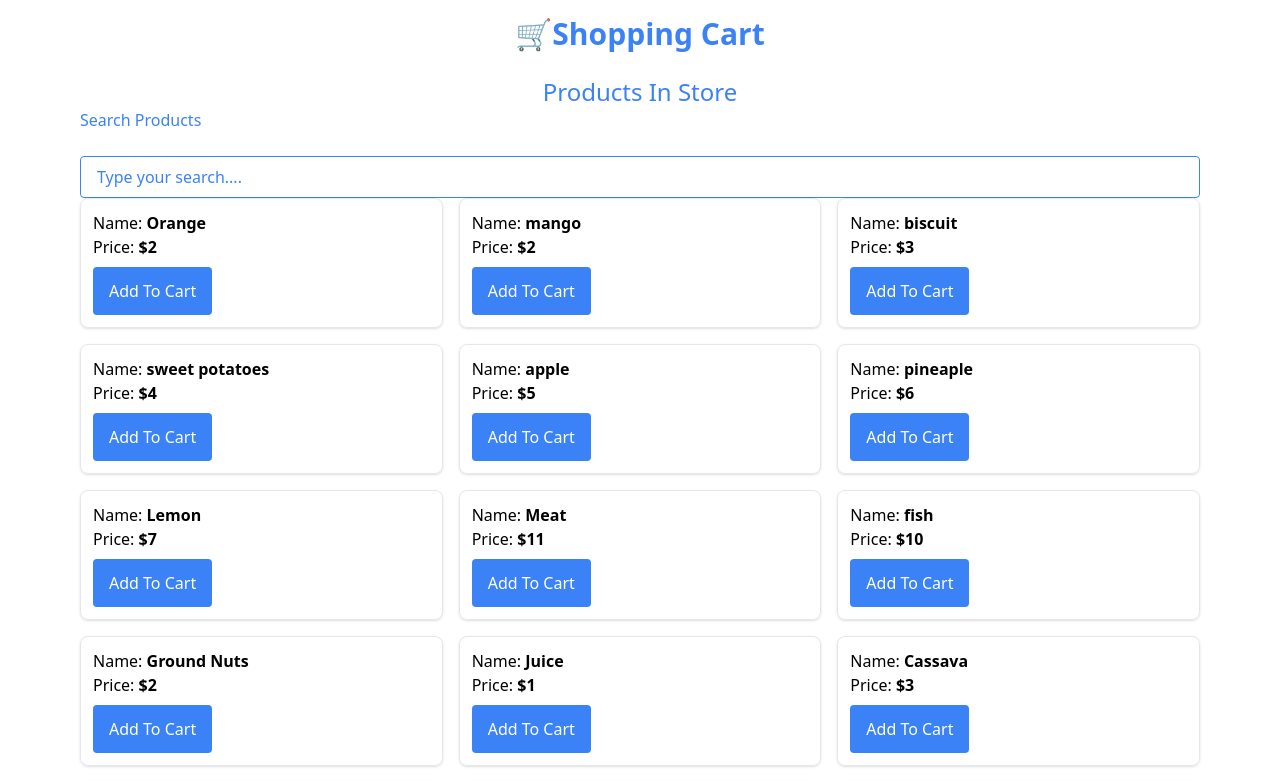
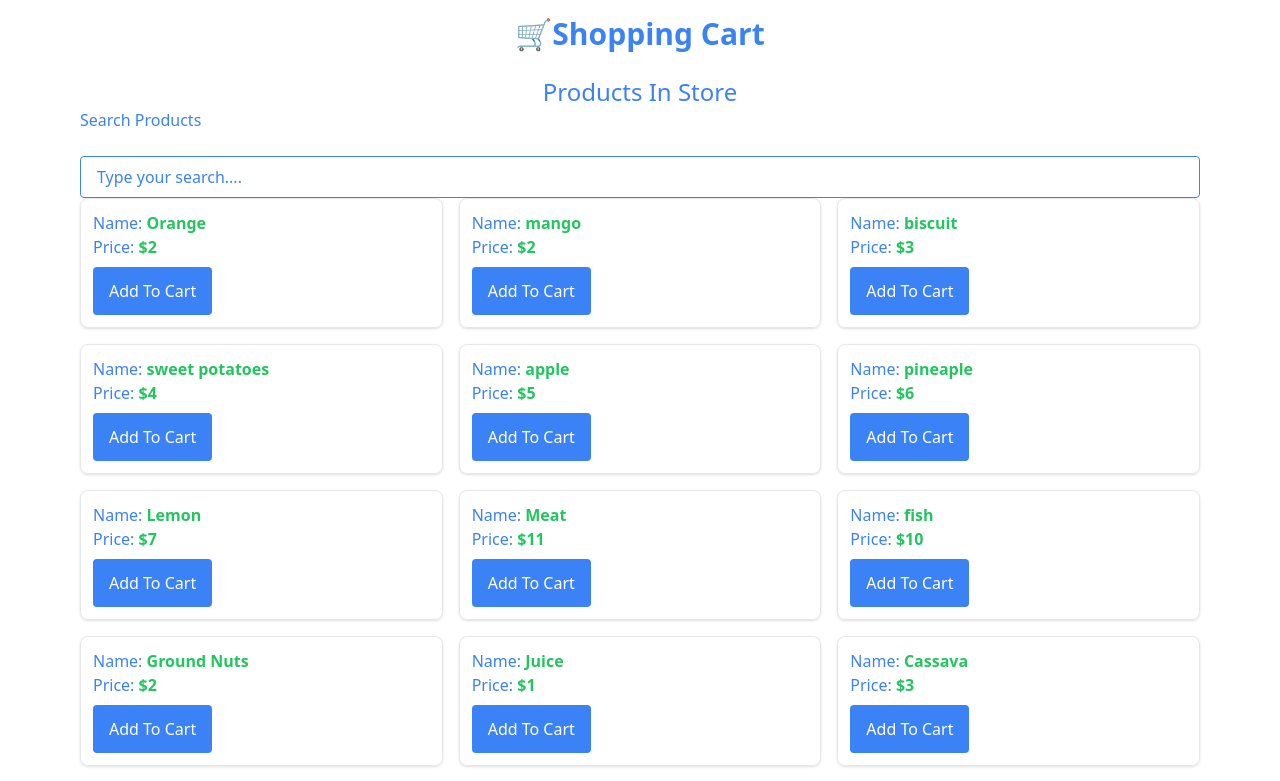
Before and after one commit to nietiene/React-Projects, a React (Vite) app: page / in a window 1280 px wide. Shown: the top 781 px of the page. Built offline with nearby package versions, Linux system fonts and the light colour scheme.

Commit message:
React js project

```diff
--- a/src/Shopping-Cart-from-scratch/shoppingCart.jsx
+++ b/src/Shopping-Cart-from-scratch/shoppingCart.jsx
@@ -71,8 +71,8 @@ const ShoppingCart = () => {
            {productToDispay.map((product) => (
             <div key={product.id}
              className="border p-3 rounded-lg shadow hover:shadow-lg trainsition duration-300">
-               <p className="font-medium">Name: <strong>{product.name}</strong></p>
-               <p className="mb-2">Price: <strong>${product.price}</strong></p>
+               <p className="font-medium text-blue-500">Name: <strong className="text-green-500 font-bold">{product.name}</strong></p>
+               <p className="mb-2 text-blue-500 font-medium">Price: <strong className="text-green-500 font-bold">${product.price}</strong></p>
                <button onClick={() => addToCart(product)}
                   className="bg-blue-500 text-white px-4 py-3 rounded hover:bg-blue-600  trainsition duration-200 hover:shadow-lg">Add To Cart</button>
            </div>
@@ -98,7 +98,7 @@ const ShoppingCart = () => {
                  <p>Price: <strong>${item.price}</strong></p>
                  <p>Quantity: <strong>{item.qty}</strong></p>
                  <button onClick={() => removeFromCart(item.id)}
-                  className="bg-red-500 text-white py-1 rounded hover:bg-red-600">Remove</button>
+                  className="bg-red-500 text-white py-2 px-4 rounded hover:bg-red-600">Remove</button>
                 </div>
              ))}
           </div>
```
